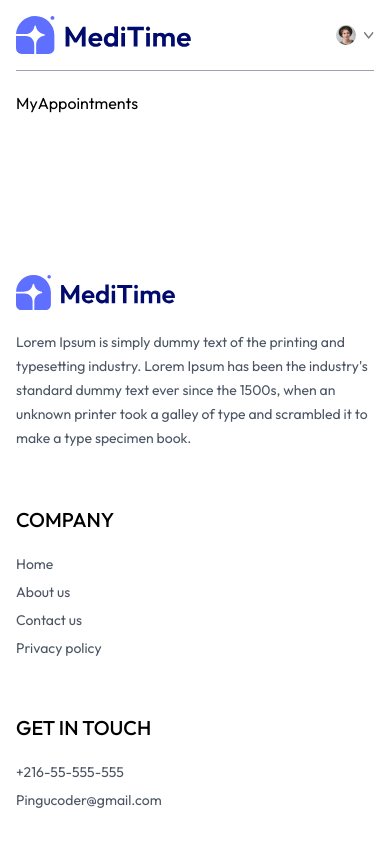
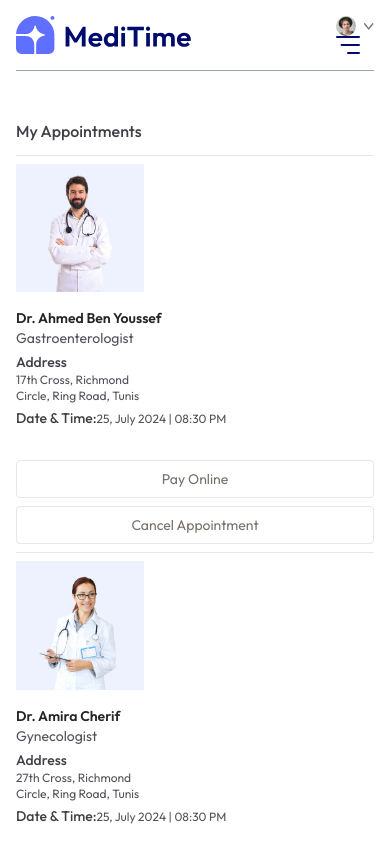
Before and after one commit to Aminetrigithub/MediTime, a React (Vite) app in the folder frontend/: page /my-Appointments in a window 390 px wide. Shown: the top 844 px of the page. Built offline with nearby package versions, Linux system fonts and the light colour scheme.

Commit message:
Responsive part 1

```diff
--- a/frontend/src/components/Navbar.jsx
+++ b/frontend/src/components/Navbar.jsx
@@ -44,6 +44,20 @@
         (<button className="bg-primary text-white px-6 py-2 rounded-full font-light hidden md:block cursor-pointer"
         onClick={() => navigate("/login")}>Create account</button>)
         }
+        <img src={assets.menu_icon} className="w-6 md:hidden" onClick={() => setShowMenu(true)} />
+        {/* -----------Mobile Menu---------- */}
+        <div className={`${showMenu ? 'fixed w-full': 'h-0 w-0'} md:hidden right-0 top-0 z-20 overflow-hidden bg-white transition-all`} >
+          <div className="flex items-center justify-between px-5 py-6" >
+            <img src={assets.logo} className="w-36" />
+            <img src={assets.cross_icon} onClick={() => setShowMenu(false)} className="w-7" />
+          </div>
+          <ul className="flex flex-col items-center gap-2 mt-5 px-5  to=''text-lg font-medium" >
+            <NavLink onClick={() => setShowMenu(false)} to='/'><p className='px-4 py- rounded inline-block '>Home</p></NavLink>
+            <NavLink onClick={() => setShowMenu(false)} to='/doctors'><p className='px-4 py- rounded inline-block '>ALL DOCTORS</p></NavLink>
+            <NavLink onClick={() => setShowMenu(false)} to='/about'><p className='px-4 py- rounded inline-block '>ABOUT</p></NavLink>
+            <NavLink onClick={() => setShowMenu(false)} to='/contact'><p className='px-4 py- rounded inline-block '>CONTACT</p></NavLink>
+          </ul>
+        </div>
          </div>
       </div>
 
--- a/frontend/src/index.css
+++ b/frontend/src/index.css
@@ -15,3 +15,9 @@
 ::-webkit-scrollbar {
   @apply hidden;
 }
+
+@media (max-width:740px){
+  .active p{
+    @apply text-white bg-primary
+  }
+}
--- a/frontend/src/pages/Doctors.jsx
+++ b/frontend/src/pages/Doctors.jsx
@@ -1,11 +1,11 @@
 import { useContext, useEffect, useState } from "react";
 import { useNavigate, useParams } from "react-router-dom";
-import { AppContext } from "../context/appContext";
-
+import { AppContext } from "../context/AppContext";
 const Doctors = () => {
   const { speciality } = useParams();
   const { doctors } = useContext(AppContext);
   const [filterDoc, setFilterDoc] = useState([]);
+  const [showFilter, setShowFilter] = useState(false)
   const navigate = useNavigate();
 
   const applyFilter = () => {
@@ -21,7 +21,9 @@
     <div>
       <p className="text-gray-600 ">Browse through the doctors specialist.</p>
       <div className="flex flex-col sm:flex-row items-start gap-5 mt-5">
-        <div className="flex flex-col gap-4 text-sm text-gray-600">
+        <button className={`py-1 px-3 border rounded text-sm transition-all sm:hidden ${showFilter ? 'bg-primary text-white' :''}`}
+        onClick={() => { setShowFilter(prev => !prev ) }}>filters</button>
+        <div className={`flex-col gap-4 text-sm text-gray-600 ${showFilter ? 'flex' : 'hidden sm:flex'}`}>
           <p onClick={() => { speciality === 'General physician' ? navigate('/doctors') : navigate('/doctors/General physician')}} className={`w-[94vw] sm:w-auto pl-3 py-1.5 pr-16 border  border-gray-300 rounded transition-all cursor-pointer ${speciality === "General physician" ? "bg-indigo-100 text-black ":""}`}>General physician</p>
           <p onClick={() => { speciality === 'Gynecologist' ? navigate('/doctors') : navigate('/doctors/Gynecologist')}} className={`w-[94vw] sm:w-auto pl-3 py-1.5 pr-16 border  border-gray-300 rounded transition-all cursor-pointer ${speciality === "Gynecologist" ? "bg-indigo-100 text-black ":""}`}>Gynecologist</p>
           <p onClick={() => { speciality === 'Dermatologist' ? navigate('/doctors') : navigate('/doctors/Dermatologist')}} className={`w-[94vw] sm:w-auto pl-3 py-1.5 pr-16 border  border-gray-300 rounded transition-all cursor-pointer ${speciality === "Dermatologist" ? "bg-indigo-100 text-black ":""}`}>Dermatologist</p>
--- a/frontend/src/pages/MyAppointments.jsx
+++ b/frontend/src/pages/MyAppointments.jsx
@@ -1,8 +1,40 @@
-import React from 'react'
+import { useContext } from "react";
+import { AppContext } from "../context/AppContext";
 
 const MyAppointments = () => {
+  const {doctors} = useContext(AppContext);
   return (
-    <div>MyAppointments</div>
+    <div>
+      <p className="pb-3 mt-12 font-medium text-zinc-700 border-b">My Appointments</p>
+      <div>
+        {doctors.slice(0, 3).map((item, index) => (
+          <div key={index} className="grid grid-cols-[1fr, 2fr] gap-4 sm:flex sm:gap-6 py-2 border-b">
+            <div>
+              <img src={item.image} alt="" className="w-32 bg-indigo-50" />
+            </div>
+            <div className="text-sm text-zinc-600 flex-1">
+              <p className="text-neutral-800 font-semibold">{item.name}</p>
+              <p>{item.speciality}</p>
+              <p className="text-zinc-700 font-medium mt-1 ">Address</p>
+              <p className="text-xs ">{item.address.line1}</p>
+              <p className="text-xs ">{item.address.line2}</p>
+              <p className="text-xs mt-1"><span className="text-sm text-neutral-700 font-medium">Date & Time:</span>25, July 2024 | 08:30 PM</p>
+            </div>
+            <div>
+
+            </div>
+            <div className="flex flex-col justify-end gap-2" >
+              <button className="text-sm text-stone-500 text-center sm:min-w-48 py-2 border rounded hover:bg-primary hover:text-white transition-all duration-300">Pay Online</button>
+              <button className="text-sm text-stone-500 text-center sm:min-w-48 py-2 border rounded  hover:bg-red-600 hover:text-white transition-all duration-300">Cancel Appointment</button>
+            </div>
+
+
+          </div>
+        ))}
+
+      </div>
+    </div>
+
   )
 }
 
```
